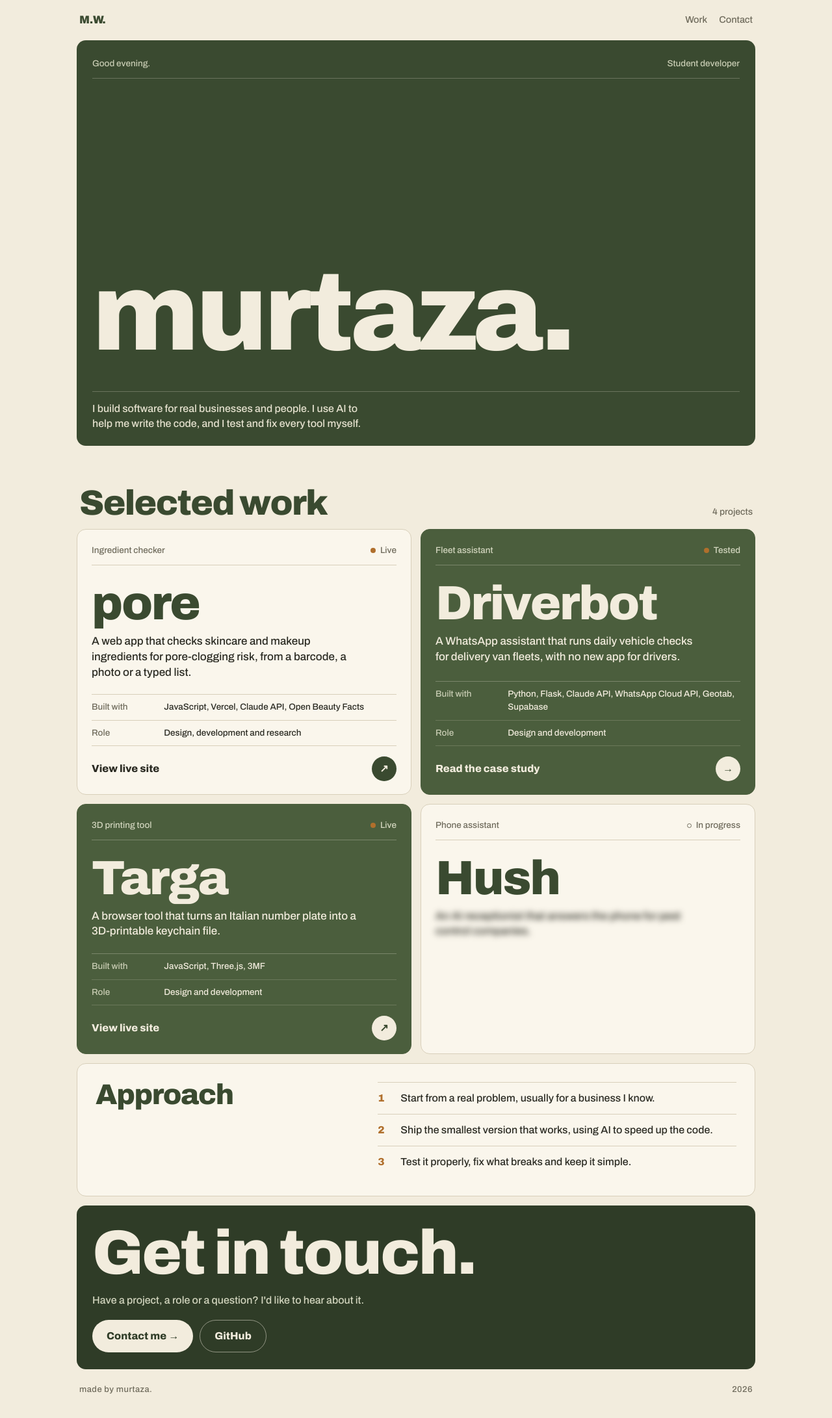
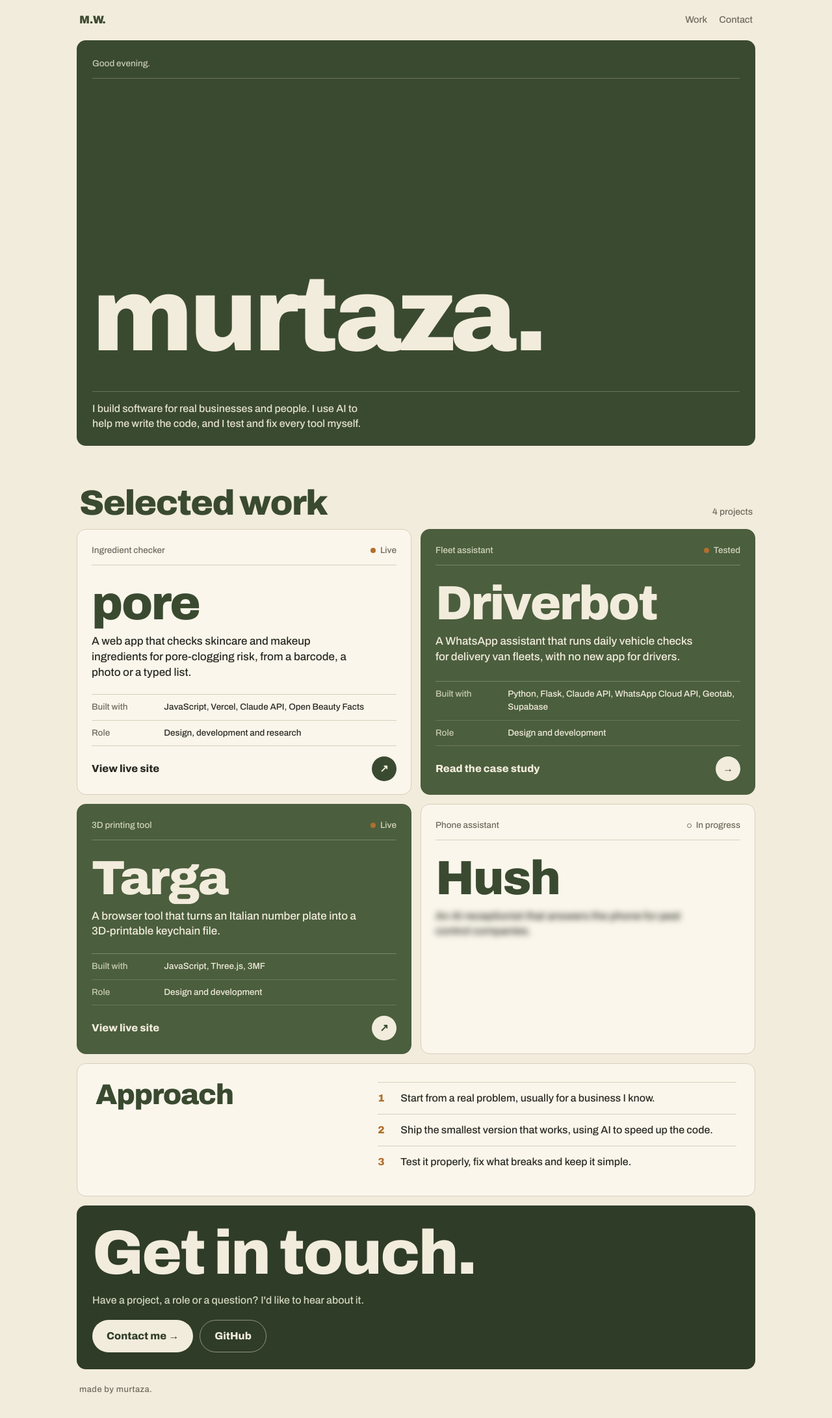
Before and after one commit to murtaza-waqar-257/portfolio, a plain HTML site: page index.html in a window 1280 px wide. Shown: the whole page at 65% size. Drawn offline with Linux system fonts and the light colour scheme.

Commit message:
Remove 'Student developer' and the year; keep the hero inside its panel
Co-Authored-By: Claude Opus 5.5 <noreply@anthropic.com>
Claude-Session: https://claude.ai/code/session_01FWnBPdRkfABbxD9CNVaBcW

```diff
--- a/index.html
+++ b/index.html
@@ -26,10 +26,10 @@
   .top nav a{text-decoration:none;color:var(--muted)}.top nav a:hover{color:var(--green)}
 
   /* The front of the tube */
-  .front{background:var(--green);color:var(--cream);border-radius:var(--r);padding:26px 24px 22px;display:grid;gap:44px;min-height:min(78vh,640px);grid-template-rows:auto 1fr auto}
+  .front{grid-template-columns:minmax(0,1fr);background:var(--green);color:var(--cream);border-radius:var(--r);padding:26px 24px 22px;display:grid;gap:44px;min-height:min(78vh,640px);grid-template-rows:auto 1fr auto}
   @media (max-width:819px){.front{min-height:0;gap:64px}}
   .front .line{display:flex;justify-content:space-between;font-size:13.5px;color:#c9cdb4;border-bottom:1.5px solid rgba(242,236,221,.25);padding-bottom:12px}
-  .front h1{align-self:end;font-size:clamp(60px,17vw,170px);max-width:100%}
+  .front h1{align-self:end;font-size:clamp(56px,15vw,160px);max-width:100%}
   .front h1 span{display:block}
   .front .foot{display:grid;grid-template-columns:1fr;gap:18px;align-items:end;border-top:1.5px solid rgba(242,236,221,.25);padding-top:14px}
   .front .foot p{max-width:26em;font-size:16px;line-height:1.45;color:#e6e2cf}
@@ -92,7 +92,7 @@
   <header class="top"><b>M.W.</b><nav><a href="#work">Work</a><a href="about.html">Contact</a></nav></header>
 
   <section class="front" aria-label="Introduction">
-    <div class="line"><span id="hello">Good evening.</span><span>Student developer</span></div>
+    <div class="line"><span id="hello">Good evening.</span></div>
     <h1 class="chunk">murtaza.</h1>
     <div class="foot">
       <p>I build software for real businesses and people. I use AI to help me write the code, and I test and fix every tool myself.</p>
@@ -156,7 +156,7 @@
     <div class="row"><a class="pill" href="about.html">Contact me →</a><a class="pill ghost" href="https://github.com/murtaza-waqar-257" target="_blank" rel="noopener">GitHub</a></div>
   </section>
 
-  <footer><span>made by murtaza.</span><span>2026</span></footer>
+  <footer><span>made by murtaza.</span></footer>
 </div>
 <script>
   const h=new Date().getHours();
```
Also changed, not shown: about.html (+1 -1 lines).
